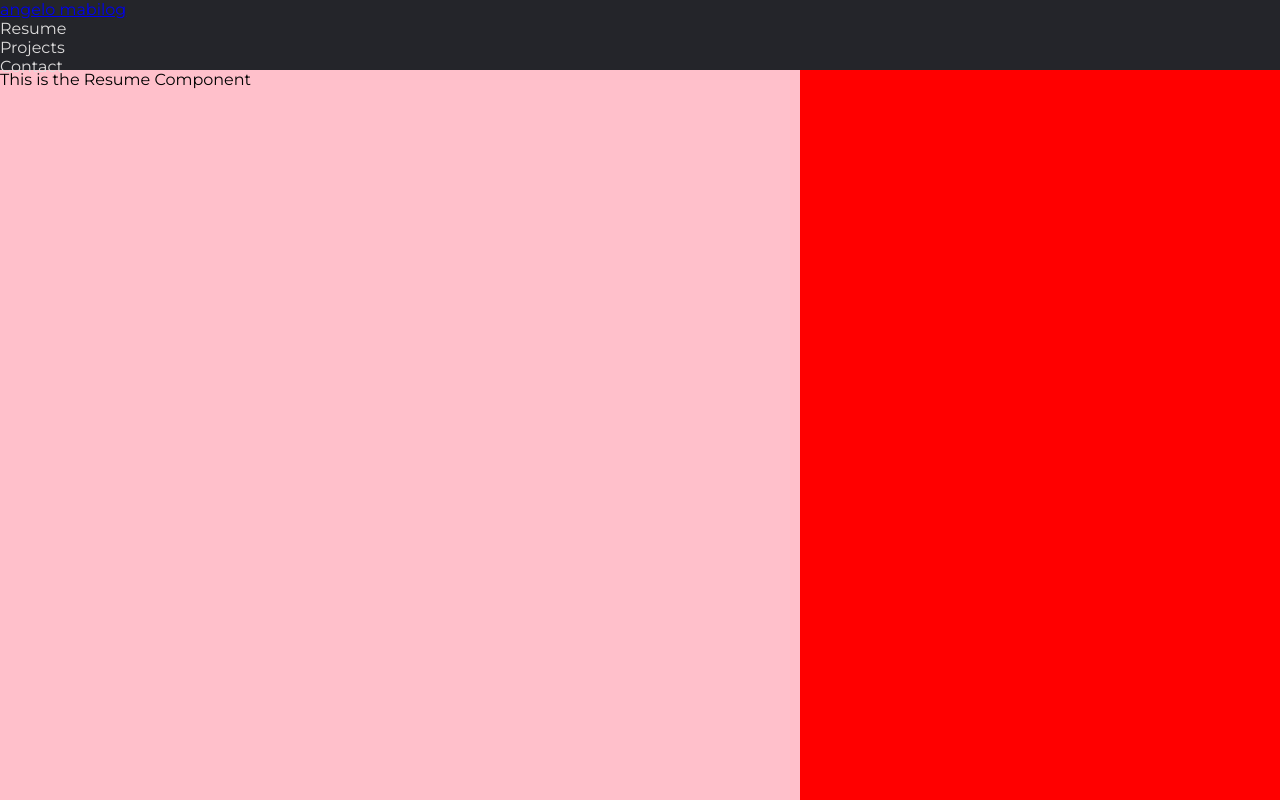
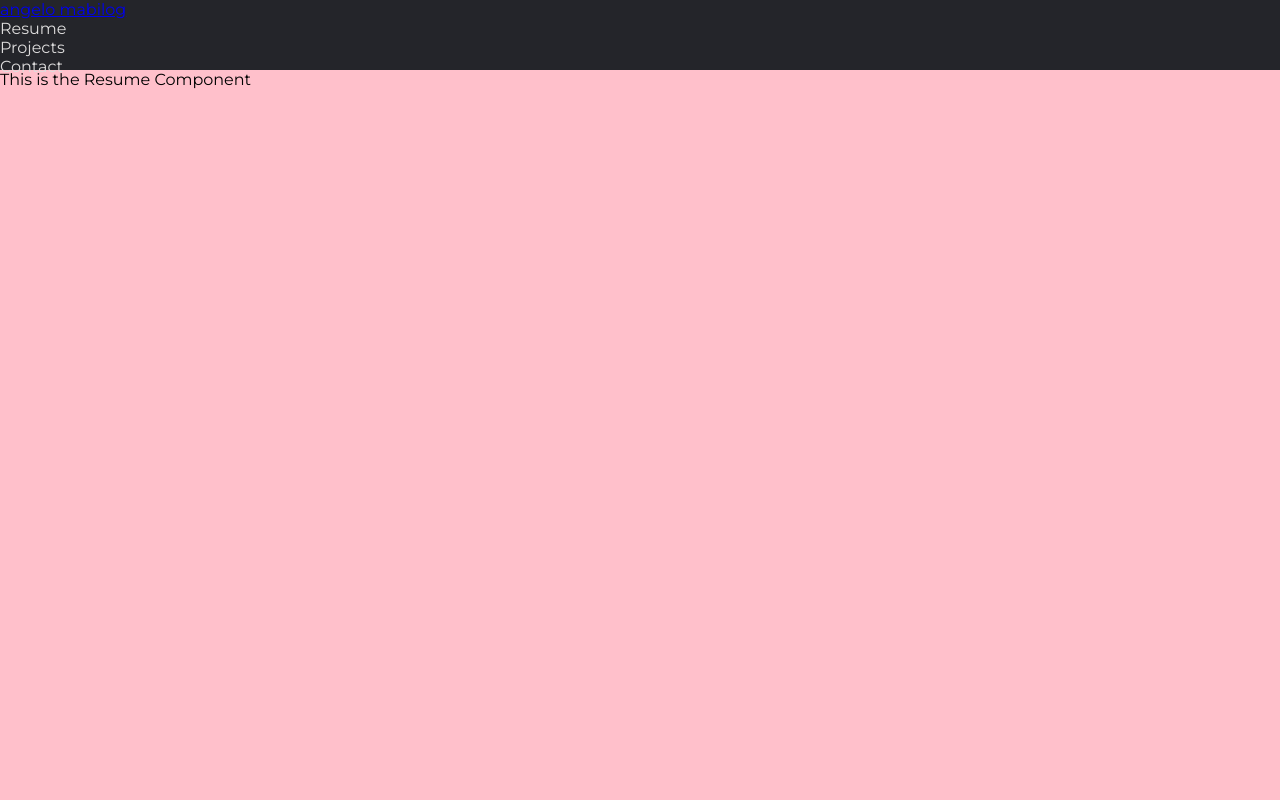
Before and after one commit to mabilog/website, a React (Create React App) app: page / in a window 1280 px wide. Shown: the top 800 px of the page. Built offline with nearby package versions, Linux system fonts and the light colour scheme.

Commit message:
lets do this at home;

```diff
--- a/src/App.scss
+++ b/src/App.scss
@@ -7,10 +7,12 @@
     position: relative;
     top: 70px;
     background-color: red;
+    scroll-snap-type: y mandatory;
 
     > *{
-      width: 100vh;
+      width: 100%;
       height: calc(100vh - 70px);
+      scroll-snap-align: start;
     }
   }
 }
```
